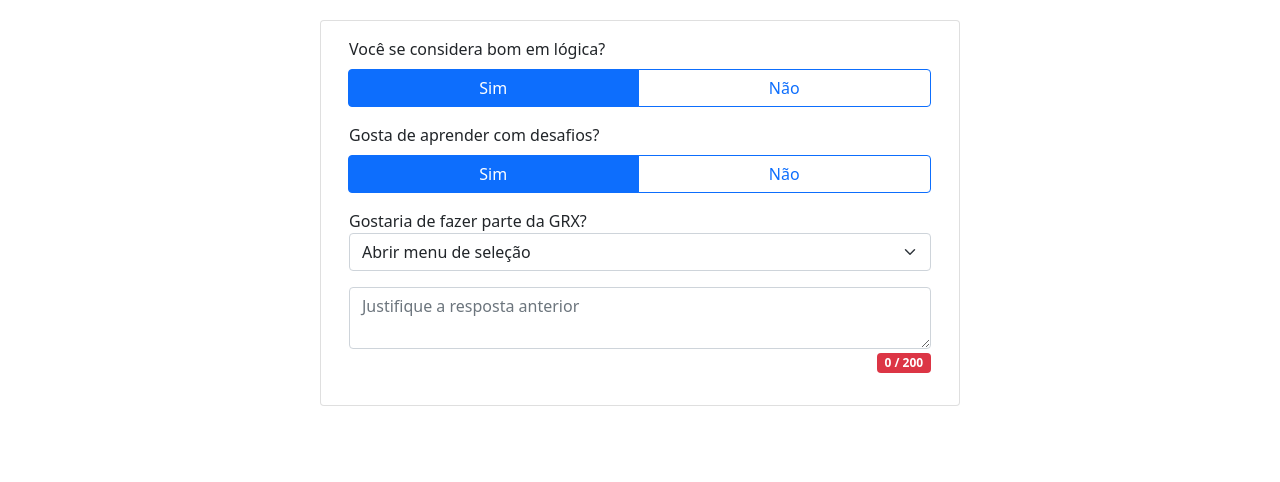
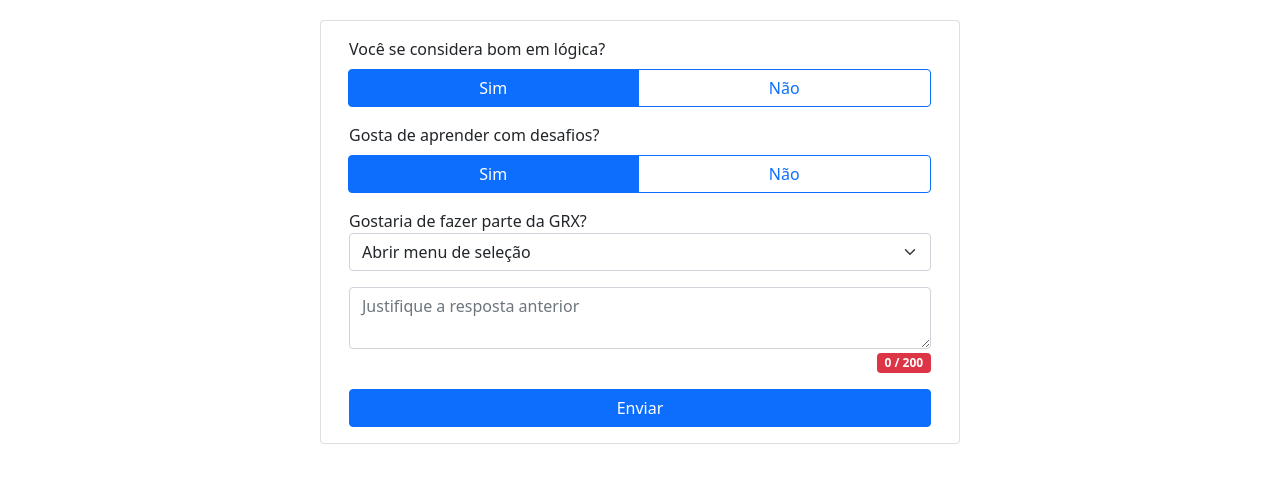
Before and after one commit to LeomarLinhares/desafio-coleta-grx, a plain HTML site: page index.html in a window 1280 px wide. Shown: the part 66-548 px from the top of the page. Drawn offline with nearby package versions, Linux system fonts and the light colour scheme.

Commit message:
:sparkles: feat: create the submit button

```diff
--- a/index.html
+++ b/index.html
@@ -64,6 +64,9 @@
         </div>
         <span class="badge bg-danger align-self-end mt-1" id="charCounter">0 / 200</span>
       </div>
+
+      <button type="button" class="btn btn-primary">Enviar</button>
+
     </form>
   </main>
 
```
